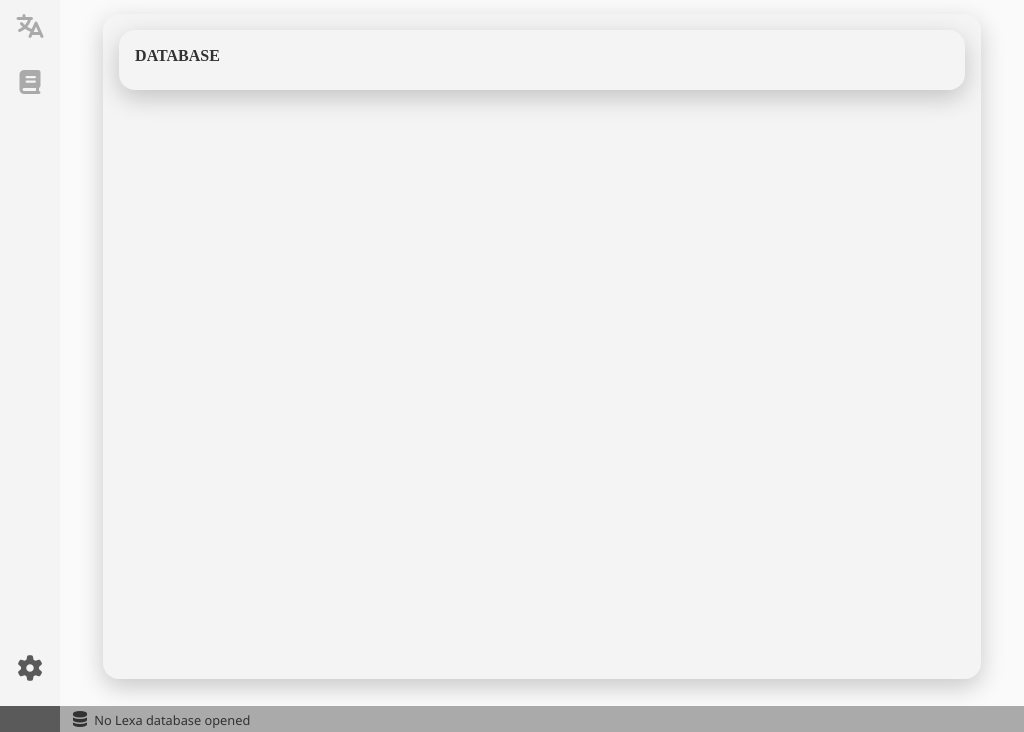
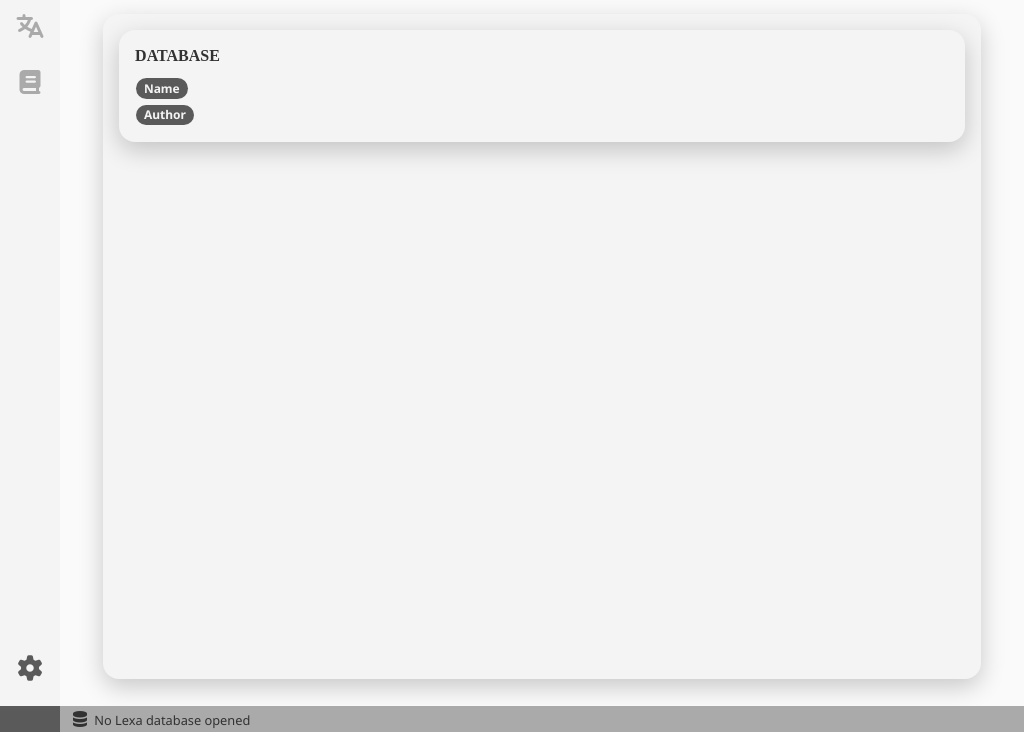
Before and after one commit to lexa-tools/lexa, an Electron app: page src/index.html in a window 1024 px wide. Shown: the part 68-800 px from the top of the page. Drawn offline with Linux system fonts and the light colour scheme; no server answers; a web font is replaced by a local one.

Commit message:
add databse table

```diff
--- a/examples/bromi_lexadb/config.yaml
+++ b/examples/bromi_lexadb/config.yaml
@@ -1,5 +1,6 @@
 schema: lexadb
 name: "ぶろみ, Bromi"
+author: "Stefano Coretta"
 languages:
   bro: "Bromi"
   meta:
--- a/src/assets/css/_bootstrap.scss
+++ b/src/assets/css/_bootstrap.scss
@@ -23,5 +23,6 @@ $enable-cssgrid: true;
 @import "../../../node_modules/bootstrap/scss/containers";
 @import "../../../node_modules/bootstrap/scss/grid";
 @import "../../../node_modules/bootstrap/scss/helpers";
+@import "../../../node_modules/bootstrap/scss/badge";
 
 @import "../../../node_modules/bootstrap/scss/utilities/api";
--- a/src/assets/css/_custom.scss
+++ b/src/assets/css/_custom.scss
@@ -13,6 +13,10 @@ body {
 h1, h2, h3, h4, h5, h6 {
   font-family: "Josefin Sans";
   font-weight: 700;
+}
+
+table td:first-child {
+  width: 100px;
 }
 
 /* Sidebar */
@@ -96,8 +100,6 @@ h1, h2, h3, h4, h5, h6 {
   background: variables.$bg-gray-1;
   border-radius: 16px;
   box-shadow: 0 8px 24px rgba(0, 0, 0, 0.2);
-  display: flex;
-  flex-direction: column;
   overflow: auto;
   padding: 1rem;
   width: 100%;
@@ -139,3 +141,8 @@ h1, h2, h3, h4, h5, h6 {
     font-size: 0.8rem;
   }
 }
+
+.text-bg-gray-3 {
+  color: variables.$bg-gray-1;
+  background-color: variables.$bg-gray-3;
+}
--- a/src/index.html
+++ b/src/index.html
@@ -32,8 +32,17 @@
         <div class="sheet">
           <div class="onsheet">
             <h6>DATABASE</h6>
+            <table>
+              <tr>
+                <td><span class="badge rounded-pill text-bg-gray-3">Name</span></td>
+                <td><span id="lexadb-name"></span></td>
+              </tr>
+              <tr>
+                <td><span class="badge rounded-pill text-bg-gray-3">Author</span></td>
+                <td><span id="lexadb-author"></span></td>
+              </tr>
+            </table>
           </div>
-          <p id="lexadb-name"></p>
         </div>
       </div>
     </div>
--- a/src/index.js
+++ b/src/index.js
@@ -100,8 +100,10 @@ async function openLexadb() {
 
     const config = readConfig(lexadbPath);
     const lexadbName = config.name;
+    const lexadbAuthor = config.author;
 
     mainWindow.webContents.send('lexadb-name', lexadbName);
+    mainWindow.webContents.send('lexadb-author', lexadbAuthor);
     mainWindow.webContents.send('lexadb-opened', lexadbPath);
     mainWindow.webContents.send('lexadb-validation', validation);
   }
--- a/src/preload.js
+++ b/src/preload.js
@@ -8,6 +8,7 @@ const { contextBridge, ipcRenderer } = require('electron');
 
 contextBridge.exposeInMainWorld('electronAPI', {
   onLexadbName: (callback) => ipcRenderer.on('lexadb-name', (event, lexadbName) => callback(lexadbName)),
+  onLexadbAuthor: (callback) => ipcRenderer.on('lexadb-author', (event, lexadbAuthor) => callback(lexadbAuthor)),
   onLexadbOpened: (callback) => ipcRenderer.on('lexadb-opened', (event, lexadbPath) => callback(lexadbPath)),
   onLexadbValidation: (callback) => ipcRenderer.on('lexadb-validation', (event, validation) => callback(validation))
 });
--- a/src/renderer.js
+++ b/src/renderer.js
@@ -5,6 +5,12 @@ Licensed under the GNU GPL v3. See LICENSE file for details. */
 window.electronAPI.onLexadbName((lexadbName) => {
   const pathElement = document.getElementById('lexadb-name');
   pathElement.textContent = `${lexadbName}`;
+});
+
+// Send lexadb author
+window.electronAPI.onLexadbAuthor((lexadbAuthor) => {
+  const pathElement = document.getElementById('lexadb-author');
+  pathElement.textContent = `${lexadbAuthor}`;
 });
 
 // Send lexadb path
```
Also changed, not shown: src/assets/css/main.css, 1 other file.
